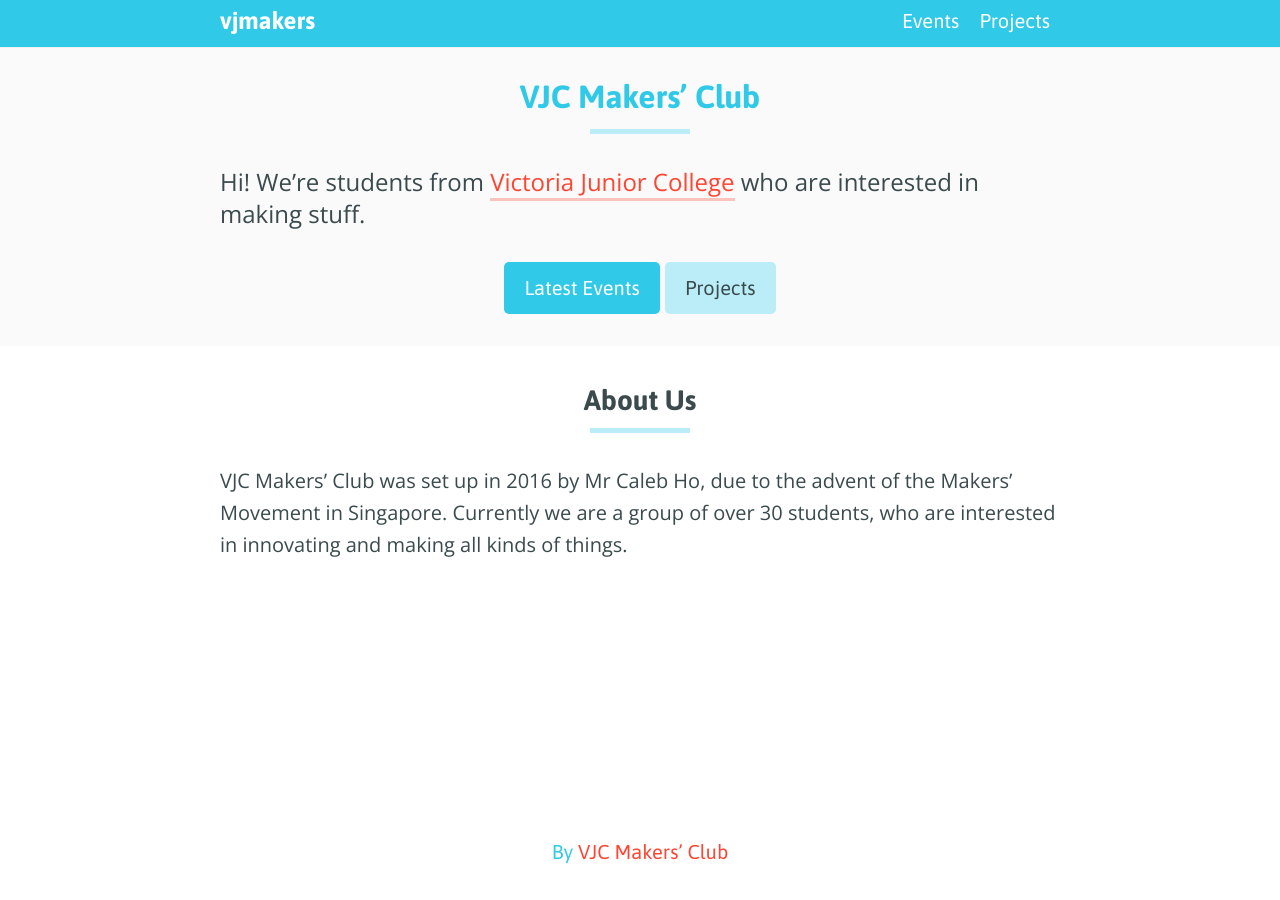
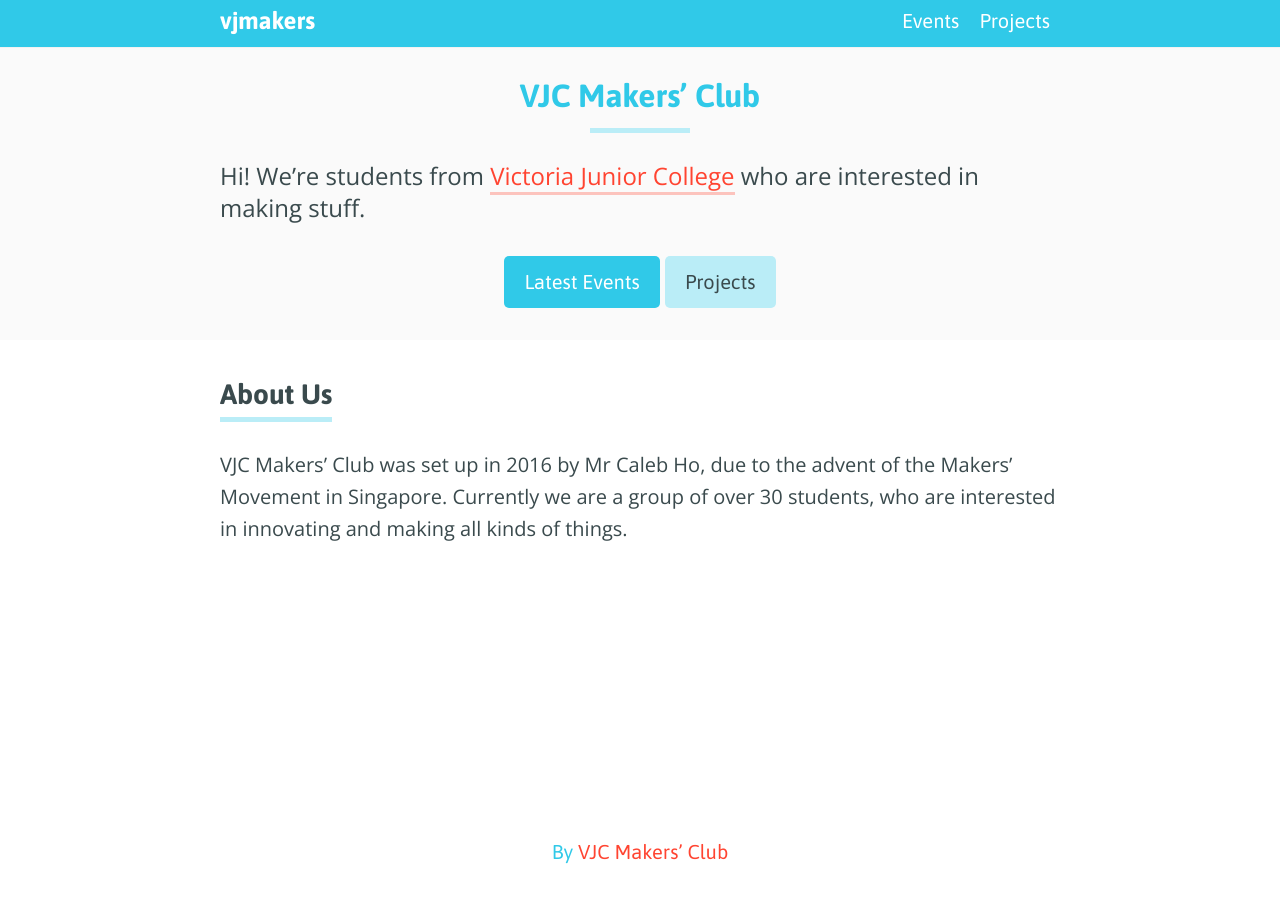
Before and after one commit to vjmakers/vjmakers.github.io, a Jekyll site: the page built from index.html, in a window 1280 px wide. Built offline with Jekyll 4.4.1, drawn with Linux system fonts in a browser that asks for light colours.

Commit message:
Change heading styles.

```diff
--- a/_sass/_elements.headings.scss
+++ b/_sass/_elements.headings.scss
@@ -2,33 +2,37 @@
 section h2,
 section h3 {
   font-family: $font-asap;
-  text-align: center;
 }
 
 section h1 {
+  text-align: center;
   font-size: 32px;
-  line-height: 54px;
-  margin-top: 6px;
-  margin-bottom: 4px;
+  line-height: 64px;
+
+  &::after {
+    display: block;
+    width: 100px;
+    height: 5px;
+    margin: 0 auto 27px;
+    background: $primary-light;
+    content: '';
+  }
 }
 
 section h2 {
+  display: inline-block;
   font-size: 28px;
-  margin: 32px 0 0;
+  margin: 32px 0 27px;
+  border-bottom: 5px solid $primary-light;
+}
+
+section h1 + h2 {
+  margin-top: 0;
 }
 
 section h3 {
   font-size: 24px;
   line-height: 32px;
+  margin: 0 0 27px;
+  border-bottom: 5px solid $primary-light;
 }
-
-section h1::after,
-section h2::after,
-section h3::after {
-  display: block;
-  width: 100px;
-  height: 5px;
-  margin: 5px auto 32px;
-  background: $primary-light;
-  content: '';
-}
```
